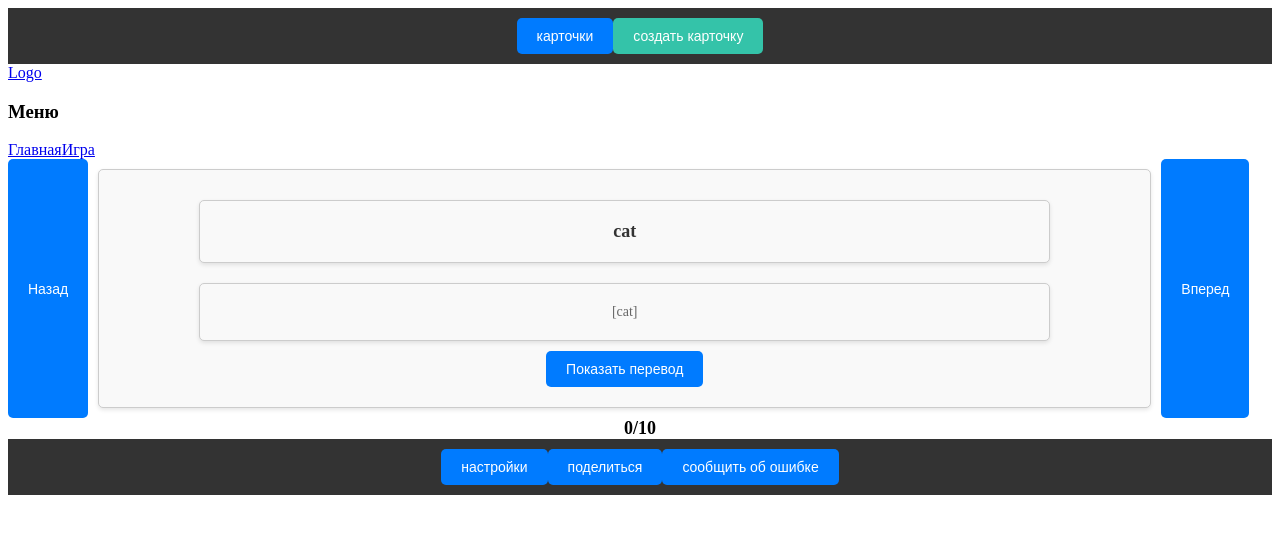
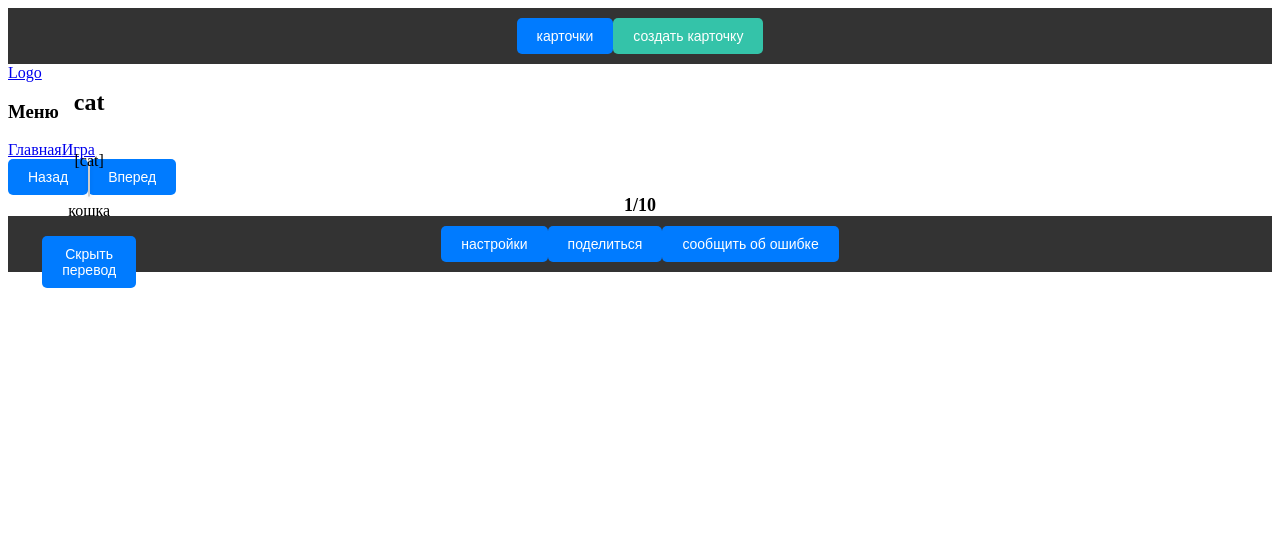
Before and after one commit to SKR-Anna/dictionary.react, a React (Vite) app in the folder dictionary/: page /game in a window 1280 px wide. Shown: the top 534 px of the page. Built offline with nearby package versions, Linux system fonts and the light colour scheme.

Commit message:
сделала анимацию и остальное не сломала. со стилями пока беда

```diff
--- a/dictionary/src/components/card/Card.css
+++ b/dictionary/src/components/card/Card.css
@@ -1,6 +1,6 @@
 /* Стили для карточек слов */
 .word-card {
-    display: flex;
+    /* display: flex;
     flex-direction: column;
     align-items: center;
     justify-content: center;
@@ -12,10 +12,51 @@
     box-shadow: 0 2px 4px rgba(0, 0, 0, 0.1);
     width: 80%;
     height: 40%;
-    cursor: pointer;
+    cursor: pointer; */
+    perspective: 1000px; /* Добавляем перспективу для 3D эффекта */
 }
 
-.word-card h2 {
+.card-inner {
+    position: relative;
+    width: 100%;
+    height: 100%;
+    transition: transform 0.6s; /* Плавный переход */
+    transform-style: preserve-3d; /* Позволяет дочерним элементам сохранять 3D-эффект */
+}
+
+.card-front, .card-back {
+    position: absolute;
+    width: 100%;
+    height: 100%;
+    backface-visibility: hidden; /* Скрывает обратную сторону при повороте */
+}
+
+.card-front {
+    /* Лицевая сторона */
+    background-color: #f9f9f9;
+    border: 1px solid #ccc;
+    border-radius: 5px;
+    box-shadow: 0 2px 4px rgba(0, 0, 0, 0.1);
+    display: flex;
+    flex-direction: column;
+    align-items: center;
+    justify-content: center;
+}
+
+.card-back {
+    /* Задняя сторона */
+    background-color: #f9f9f9;
+    border: 1px solid #ccc;
+    border-radius: 5px;
+    box-shadow: 0 2px 4px rgba(0, 0, 0, 0.1);
+    display: flex;
+    flex-direction: column;
+    align-items: center;
+    justify-content: center;
+    transform: rotateY(180deg); /* Поворачиваем заднюю сторону */
+}
+
+/* .word-card h2 {
     color: #333;
     font-size: 18px;
     margin-bottom: 10px;
@@ -25,7 +66,7 @@
     color: #666;
     font-size: 14px;
     margin-bottom: 10px;
-}
+} */
 
 /* .card-container {
     display: flex;
@@ -42,3 +83,7 @@
     padding: 20px; /* Добавляем отступы */
     box-sizing: border-box; /* Учитываем отступы и границы в общей ширине и высоте */
 }
+
+.turn{
+    transform: rotateY(180deg);
+}
--- a/dictionary/src/components/card/Card.jsx
+++ b/dictionary/src/components/card/Card.jsx
@@ -11,21 +11,40 @@ function Card({ id, english, transcription, russian }) {
 
     return (
         < div id={id} className="word-card" >
-            {turned ? (
-                <>
+            <div className={`card-inner ${turned ? 'turn' : ''}`}>
+                <div className="card-front">
                     <h2 className="word-card h2">{english}</h2>
                     <p className="word-card p"> {transcription}</p>
                     <p className="word-card p">{russian}</p>
-                </>
-            ) : (
-                <>
+                    <Button name="Скрыть перевод" onClick={handleTurnedState} />
+                </div>
+
+                <div className="card-back">
                     <h2 className="word-card h2">{english}</h2>
                     <p className="word-card p"> {transcription}</p>
                     <Button name="Показать перевод" onClick={handleTurnedState} />
-                </>
-            )}
+                </div>
+            </div>
         </div>
-    )
+    );
 }
 
 export default Card
+
+// return (
+//     < div id={id} className="word-card" >
+//         {turned ? (
+//             <>
+//                 <h2 className="word-card h2">{english}</h2>
+//                 <p className="word-card p"> {transcription}</p>
+//                 <p className="word-card p">{russian}</p>
+//             </>
+//         ) : (
+//             <>
+//                 <h2 className="word-card h2">{english}</h2>
+//                 <p className="word-card p"> {transcription}</p>
+//                 <Button name="Показать перевод" onClick={handleTurnedState} />
+//             </>
+//         )}
+//     </div>
+// )
--- a/dictionary/src/components/cardSlider/CardSlider.jsx
+++ b/dictionary/src/components/cardSlider/CardSlider.jsx
@@ -42,7 +42,7 @@ const CardSlider = ({ initialIndex = 0, wordsData = words }) => {
                 <Button name="Вперед" onClick={nextCard} />
             </div>
             <div className="counter">
-                {currentIndex}/{data.length}
+                {currentIndex + 1}/{data.length}
             </div>
         </div>
     )
```
